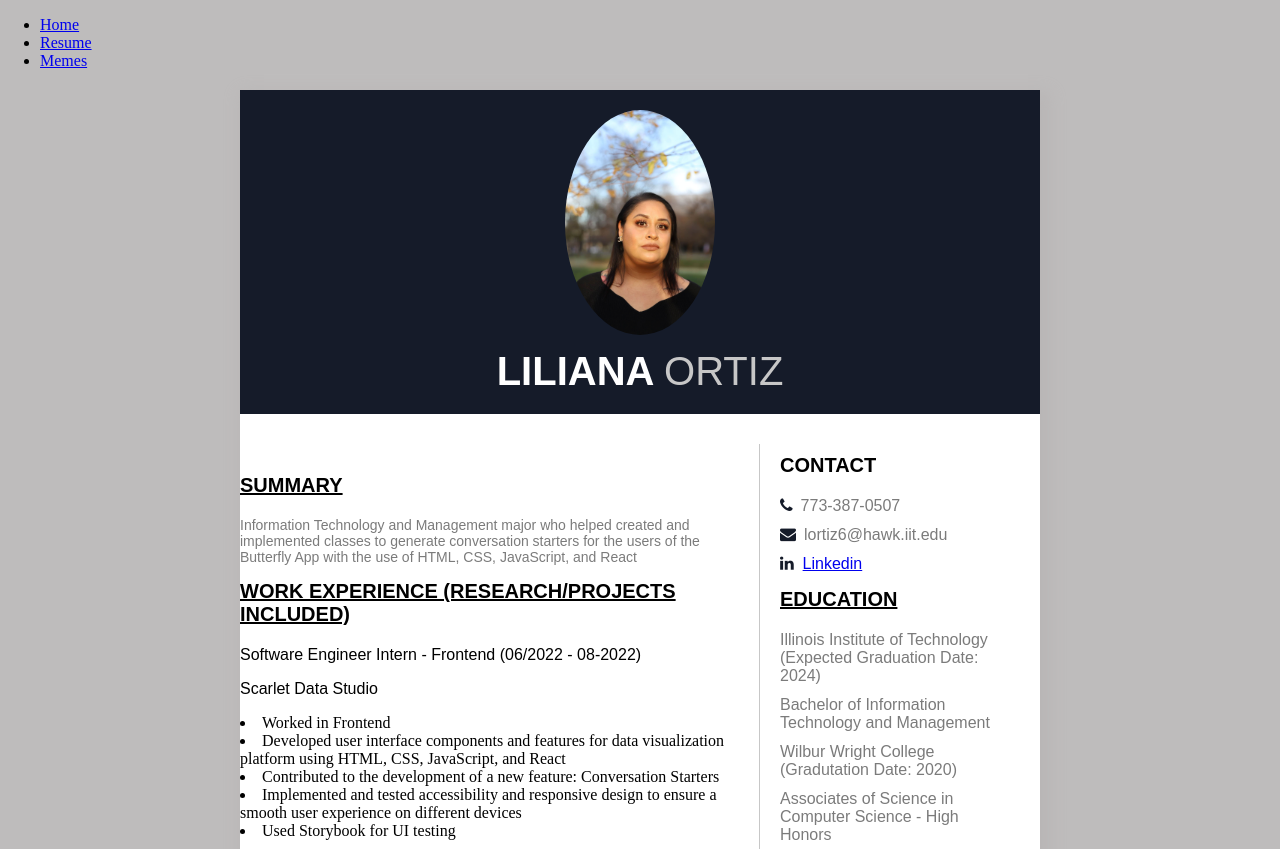
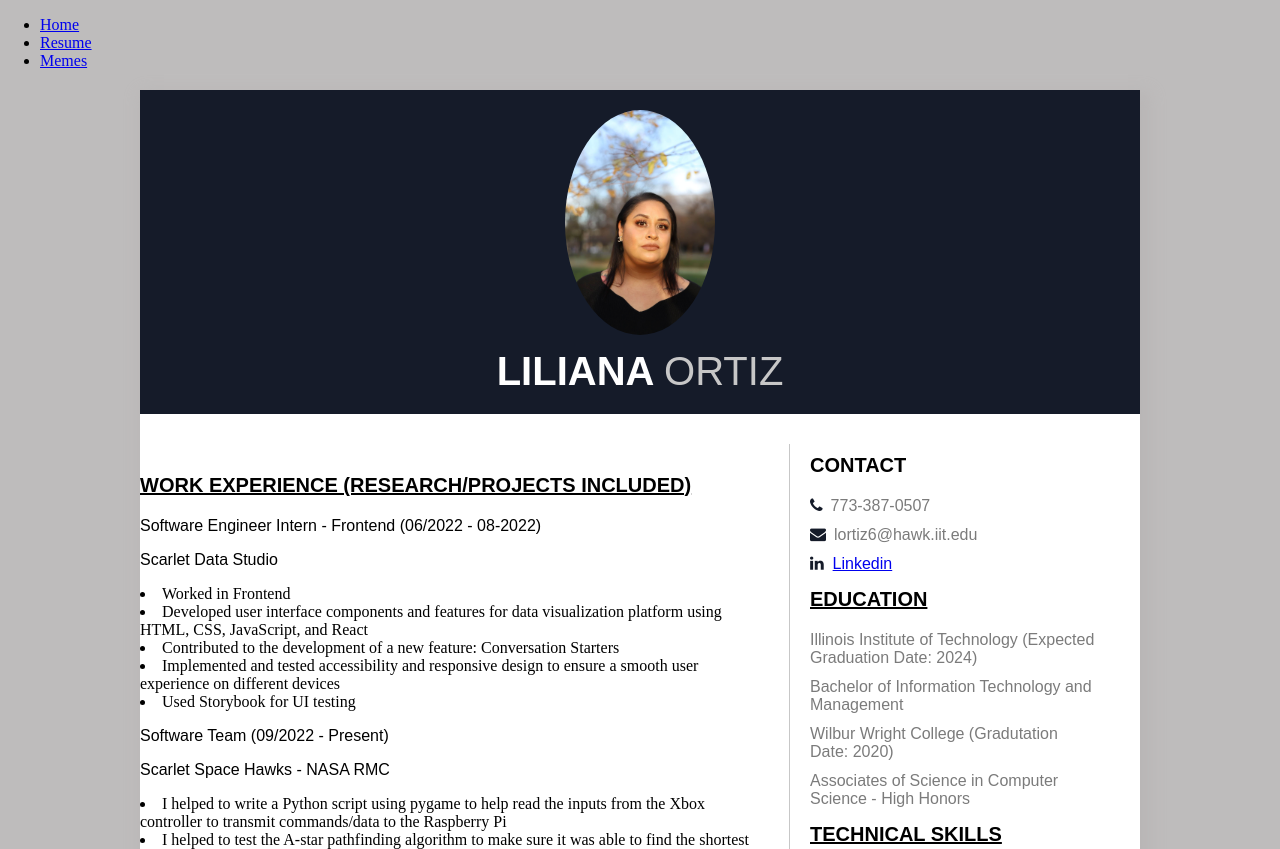
Before and after one commit to lortiz6/itmd361-project2, a plain HTML site: page resume.html in a window 1280 px wide. Shown: the top 849 px of the page. Drawn offline with Linux system fonts and the light colour scheme.

Commit message:
removed summary

```diff
--- a/css/style.css
+++ b/css/style.css
@@ -62,8 +62,8 @@ body{
 	clear: both;
 }
 .main-page2{
-	height: 1150px;
-	width: 800px;
+	height: 1200px;
+	width: 1000px;
 	background-color: white;
 	box-shadow: 5px 7px 15px 5px #b9b6b6;
 	margin: 20px auto;
--- a/resume.html
+++ b/resume.html
@@ -60,8 +60,6 @@
   <div class="line"></div>
   <div class="col-div-8"></div>
     <div class="content-box"></div>
-    <u></u><p class="head"><u>Summary</u></p>
-    <p class="p3" style="font-size: 14px;">Information Technology and Management major who helped created and implemented classes to generate conversation starters for the users of the Butterfly App with the use of HTML, CSS, JavaScript, and React</p>
     <p class="head"><u>Work Experience (Research/Projects Included)</u></p>
     <p>Software Engineer Intern - Frontend (06/2022 - 08-2022)</p>
     <p>Scarlet Data Studio</p>
```
